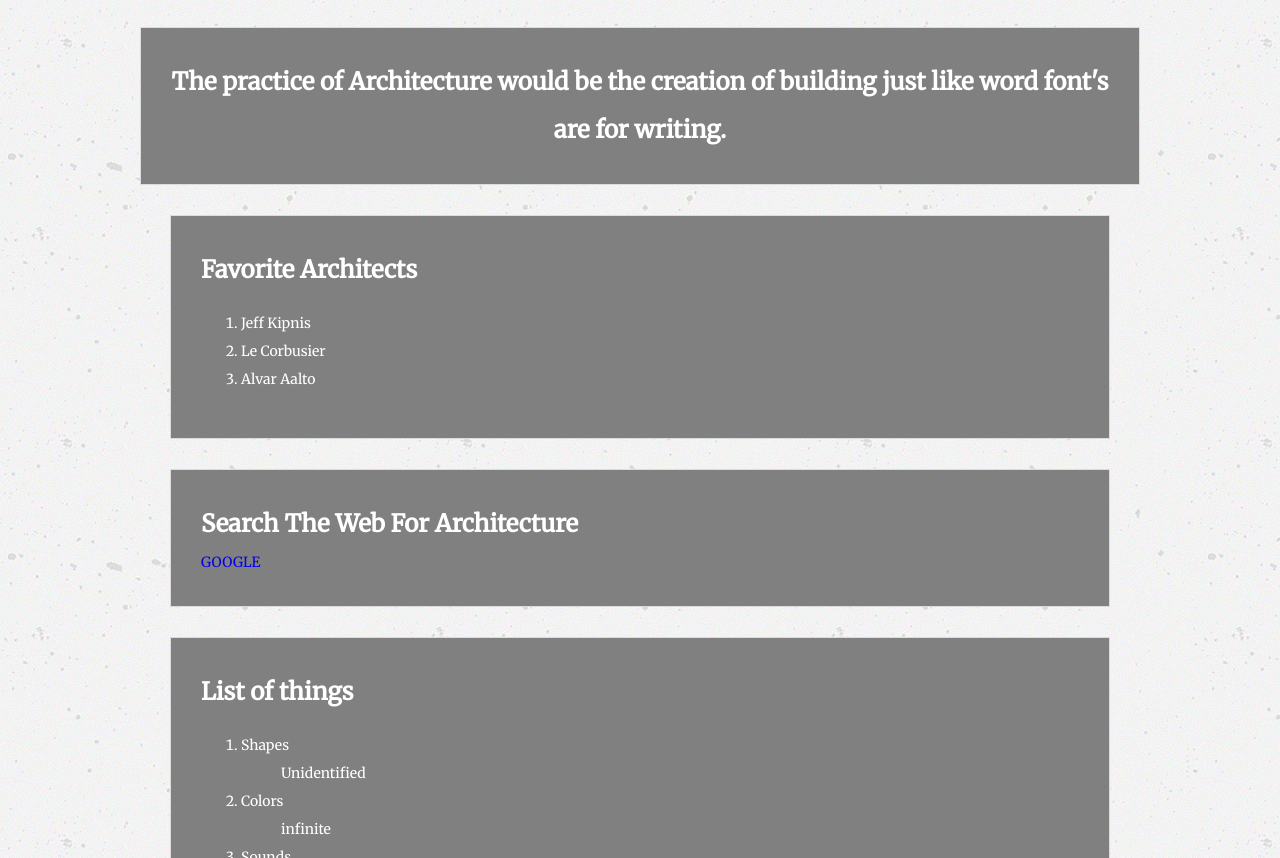
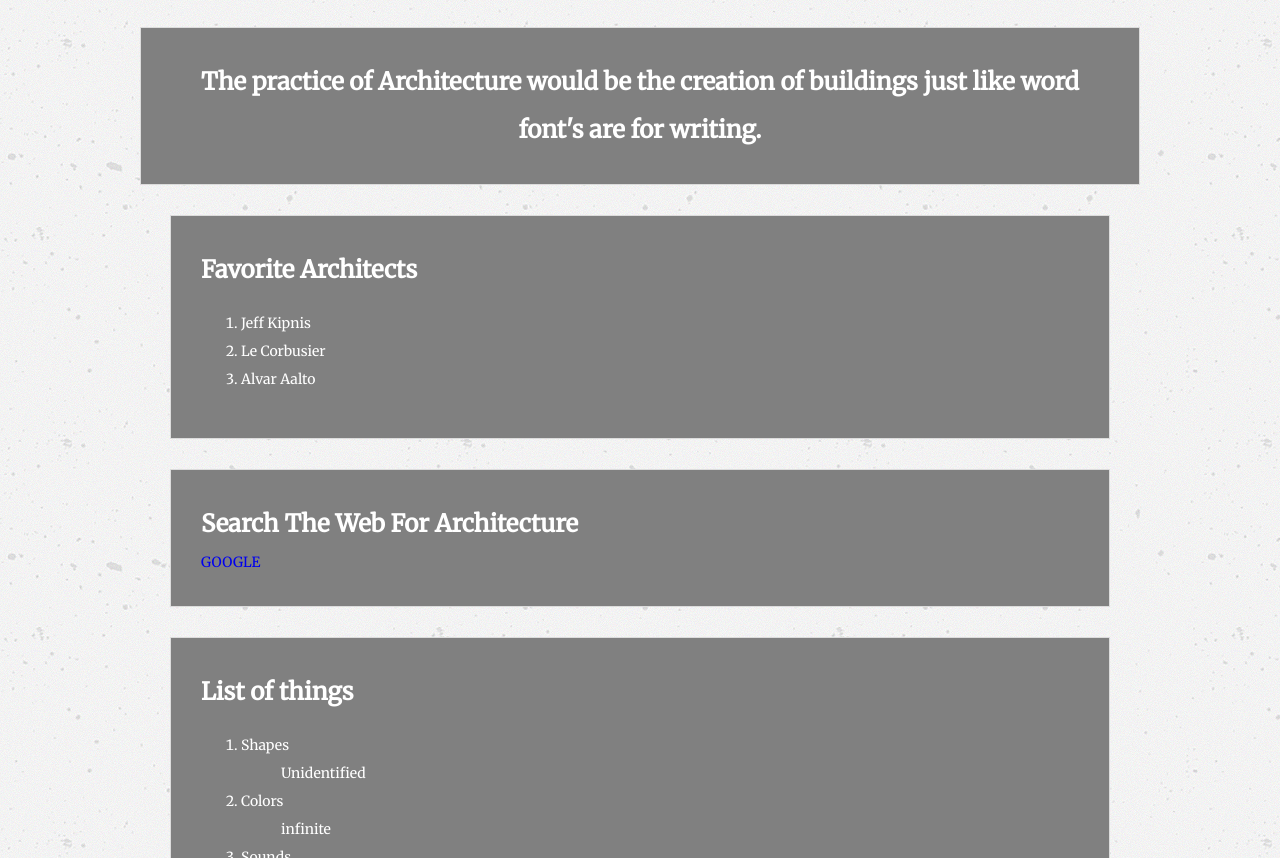
Before and after one commit to Vick43/capstone-website, a plain HTML site: page index.html in a window 1280 px wide. Shown: the part 1205-2063 px from the top of the page. Drawn offline with Linux system fonts and the light colour scheme.

Commit message:
Update index.html
Fixed some grammer errrors.

```diff
--- a/index.html
+++ b/index.html
@@ -21,7 +21,7 @@
             relationship with space and built structure. Also reading books
             and being dedicated to the study of architecture has taught me a
             few things.  Space is important in this growing world, as we lack
-            space, in modern urban center's around theworld.  Space and
+            space in modern urban center's around the world.  Space and
             proportion are very important in creating a enviroments.<p>
     </header>
 
@@ -38,7 +38,8 @@
 @joelfilip-->
 </section>
 <section  class="quote">
-   <h5>The practice of Architecture would be the creation of building just like word font's are for writing.</h5>
+   <h5>The practice of Architecture would be the creation of buildings just like
+     word font's are for writing.</h5>
 </section>
    <section>
       <h4>Favorite Architects</h4>
```
